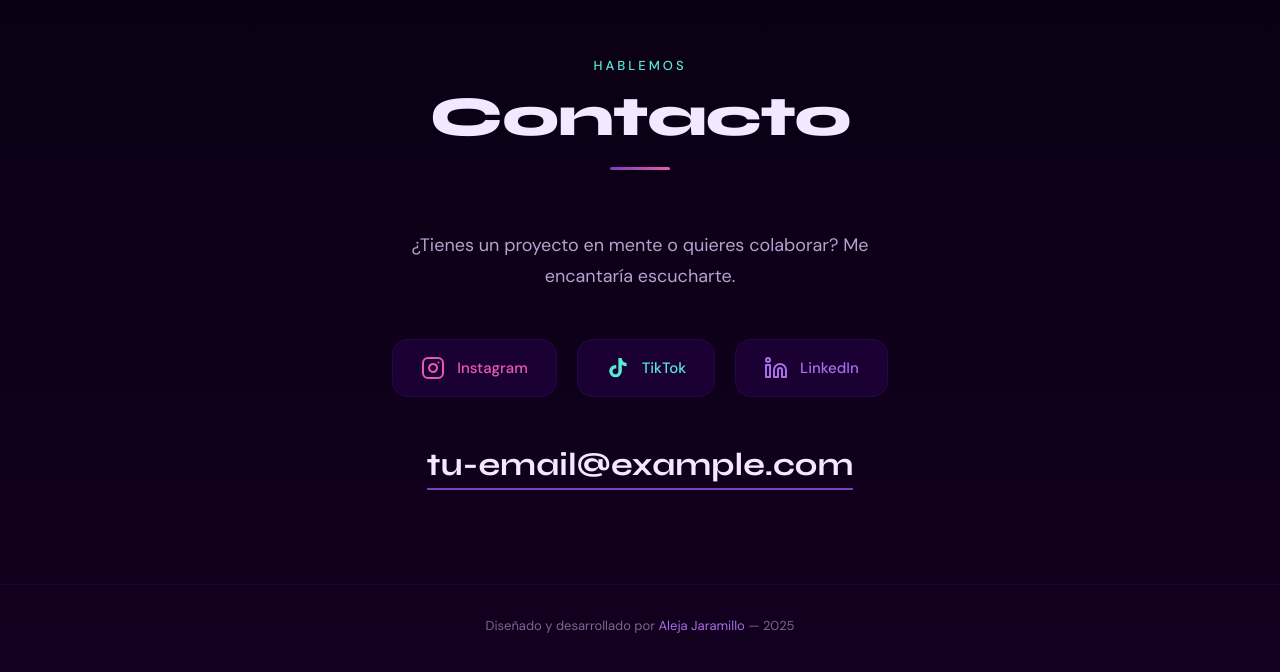
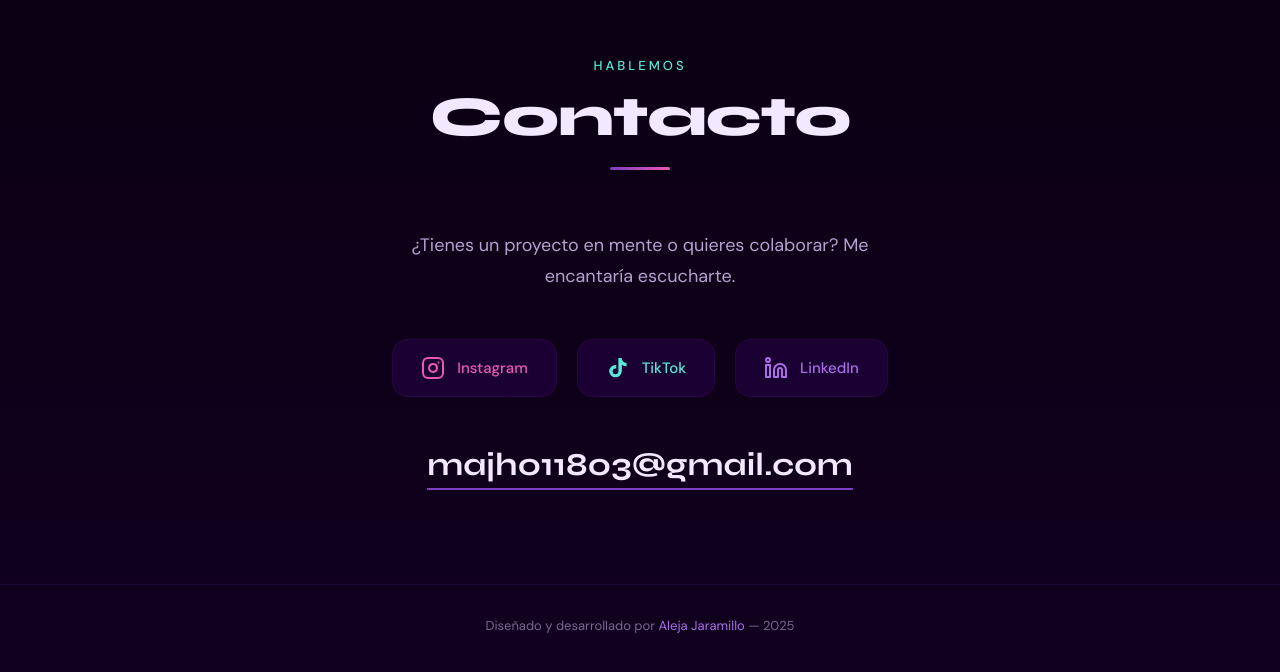
Before and after one commit to alejaramillo18/alejaramillo18.github.io, a React (Vite) app: page / in a window 1280 px wide. Shown: the part 4656-5328 px from the top of the page. Built offline with nearby package versions, Linux system fonts and the light colour scheme.

Commit message:
Correcion correo

```diff
--- a/src/components/Portfolio.jsx
+++ b/src/components/Portfolio.jsx
@@ -9,7 +9,7 @@ const PORTFOLIO_DATA = {
   Desde pequeña, me han caracterizado la creatividad, la empatía, la versatilidad
   y la autenticidad. Me apasiona contar historias y dar vida a personajes que cautiven
   y dejen huella en los demás.`,
-  email: "tu-email@example.com",
+  email: "majh011803@gmail.com",
   social: {
     instagram: "https://www.instagram.com/hanamanzana",
     tiktok: "https://www.tiktok.com/@hanamanzana",
```
